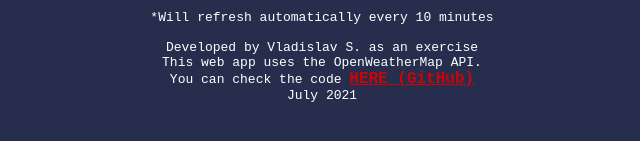
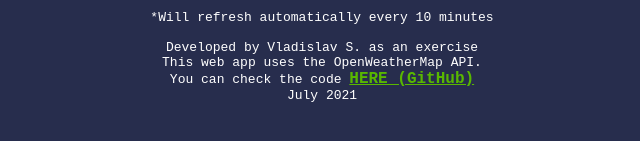
Before and after one commit to vladislav-ss/weather-app, a plain HTML site: page index.html in a window 1280 px wide. Shown: the part 615-756 px from the top of the page, without its empty margins (318-958 px from the left). Drawn offline with Linux system fonts and the light colour scheme.

Commit message:
fixed color of link

```diff
--- a/style.css
+++ b/style.css
@@ -78,6 +78,6 @@ img {
 
 a{
     font-family: monospace, sans-serif;
-    color: rgb(206, 4, 4);
+    color: rgb(89, 184, 0);
     font-weight: bold;
 }
```
